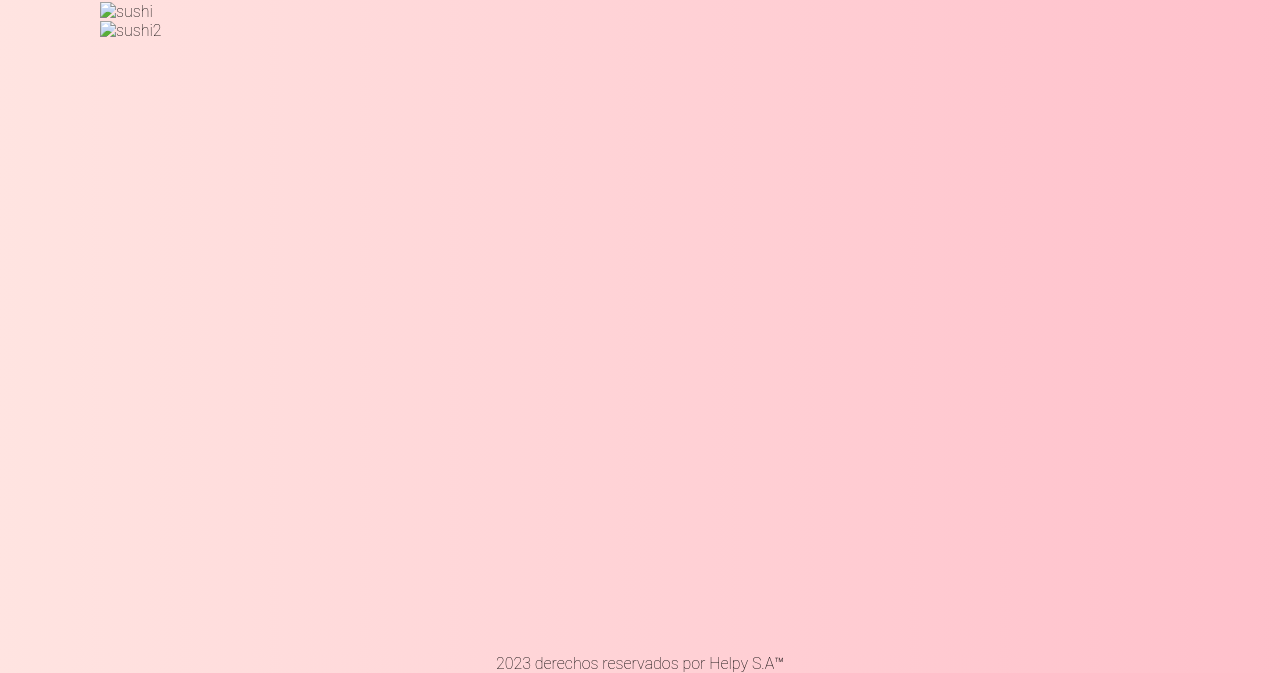
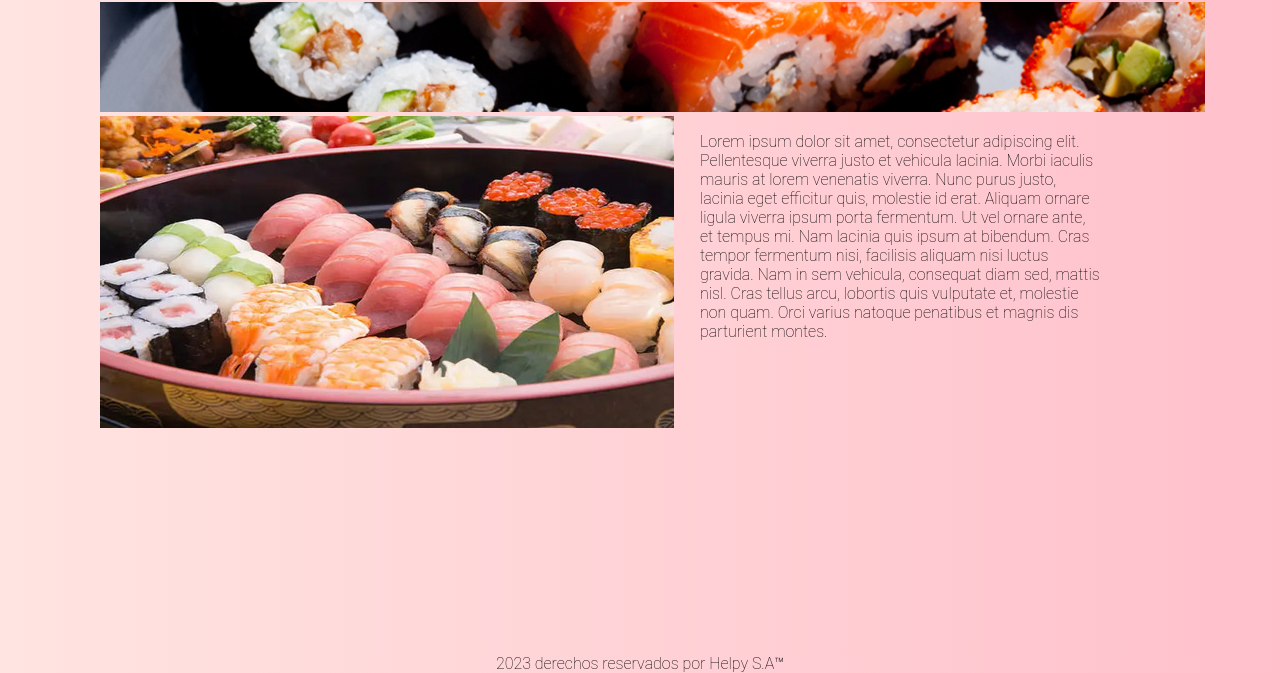
Before and after one commit to Helpy0/preentrega2-gomez, a plain HTML site: page paginas/gastronomia.html in a window 1280 px wide. Shown: the part 127-800 px from the top of the page. Drawn offline with Linux system fonts and the light colour scheme.

Commit message:
version final, probablemente

```diff
--- a/paginas/gastronomia.html
+++ b/paginas/gastronomia.html
@@ -25,11 +25,11 @@
 
 
     <div class="sushi">
-            <img src="./images/sushi.png" alt="sushi">
+            <img src="../images/sushi.png" alt="sushi">
     </div>
 
     <div class="sushi2">
-            <img src="./images/sushi2.jpg" alt="sushi2">
+            <img src="../images/sushi2.jpg" alt="sushi2">
     </div>
 
         <div class="textosushi">
```
Also changed, not shown: paginas/quehacer.html (+1 -1 lines).
